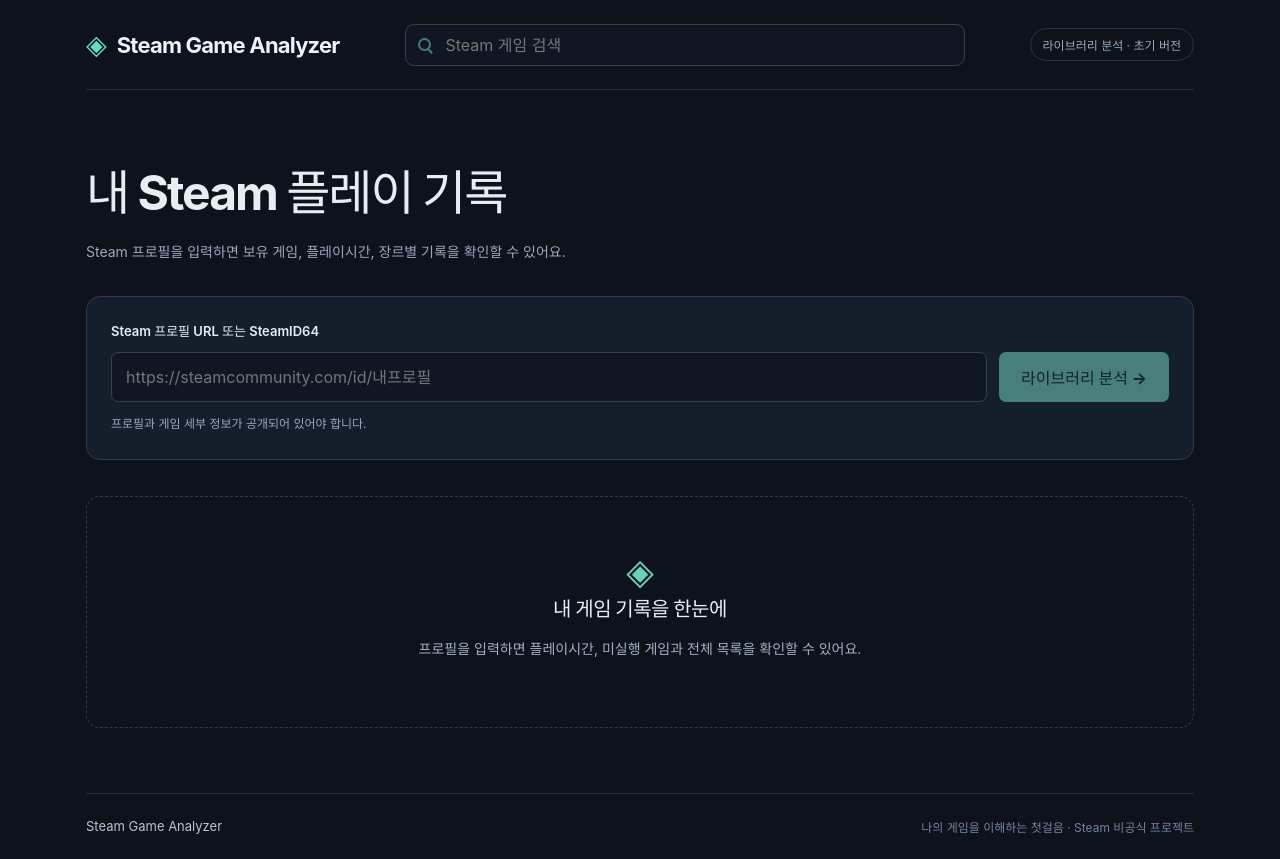
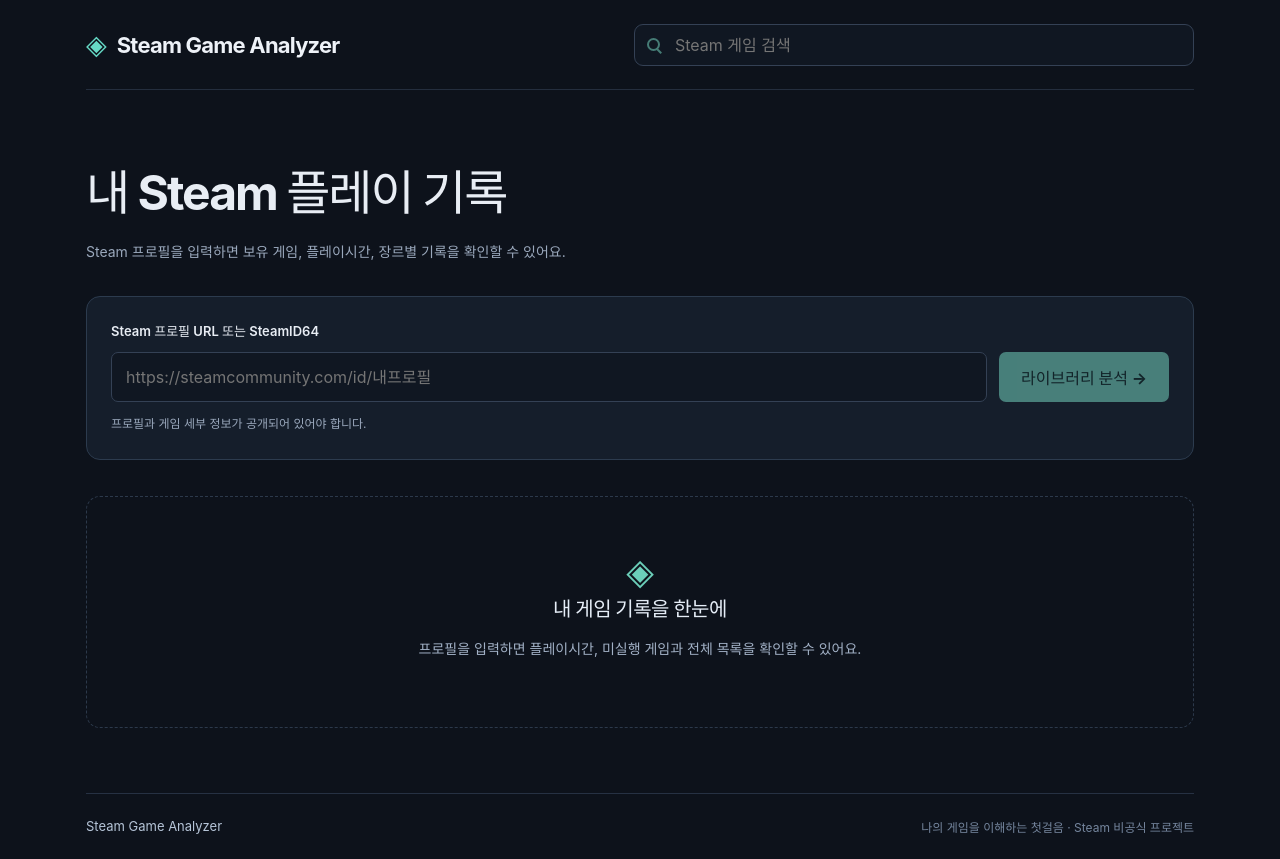
Before and after one commit to GUNWOO3666/steam-game-analyzer, a React (Vite) app in the folder frontend/: page / in a window 1280 px wide. Built offline with nearby package versions, Linux system fonts and the light colour scheme.

Commit message:
style: 헤더 초기문구 제거

```diff
--- a/frontend/src/main.tsx
+++ b/frontend/src/main.tsx
@@ -646,7 +646,6 @@ function App() {
     <header className="site-header">
       <a className="brand" href="/">◈ <span>Steam Game Analyzer</span></a>
       <StoreSearch libraryGames={data?.games ?? []} metadata={metadata} genreBusy={genreBusy} reviewStats={reviewStats} />
-      <span className="badge">라이브러리 분석 · 초기 버전</span>
     </header>
     <main>
       <section className="intro">
```
